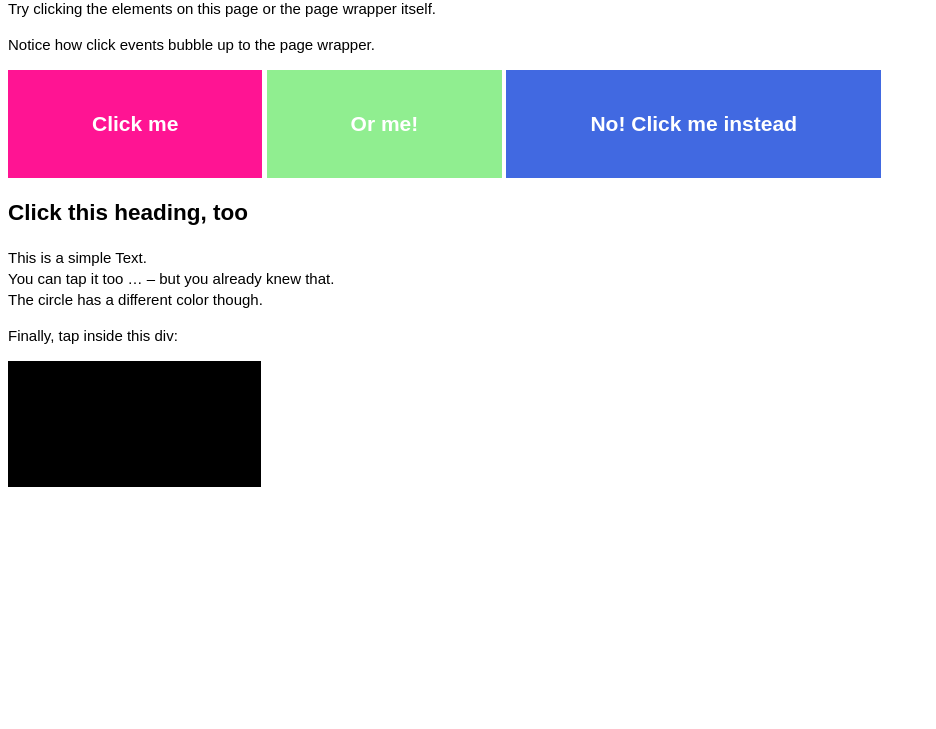
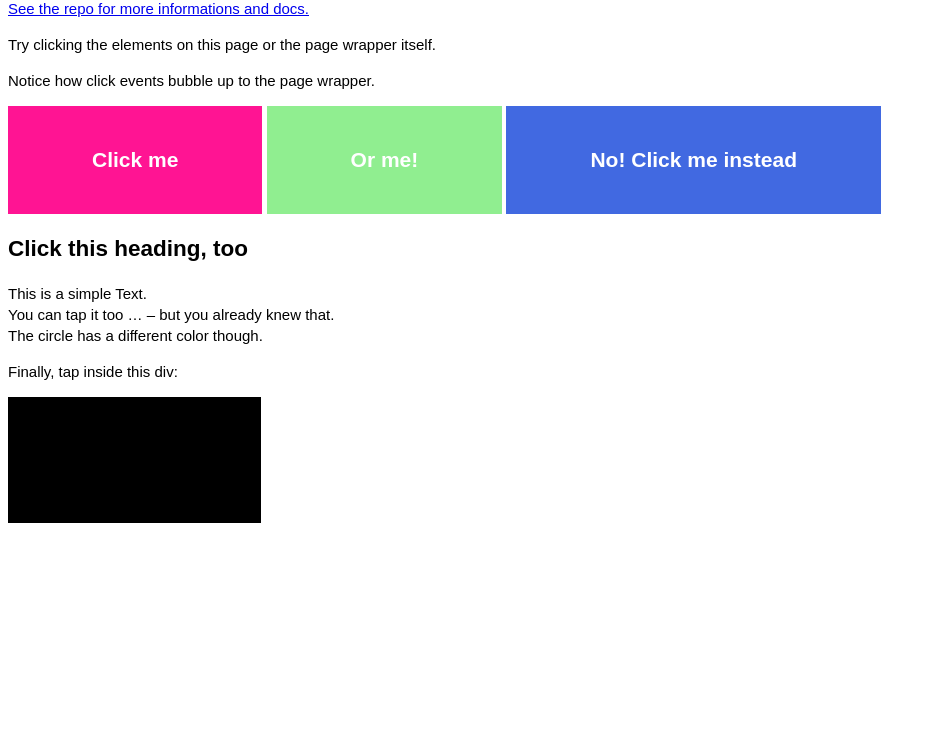
Before and after one commit to compuccino/cmp-ripple, a plain HTML site: page index.html in a window 1280 px wide. Shown: the part 71-800 px from the top of the page, without its empty margins (0-936 px from the left). Drawn offline with Linux system fonts and the light colour scheme.

Commit message:
Readme/Demo: Link each other

```diff
--- a/index.html
+++ b/index.html
@@ -72,6 +72,8 @@
 
     <h1>cmp-ripple (Demo)</h1>
 
+    <a href="https://github.com/compuccino/cmp-ripple/tree/master">See the repo for more informations and docs.</a>
+
     <p>Try clicking the elements on this page or the page wrapper itself.</p>
     <p>Notice how click events bubble up to the page wrapper.</p>
 
```
Also changed, not shown: 1 other file.
